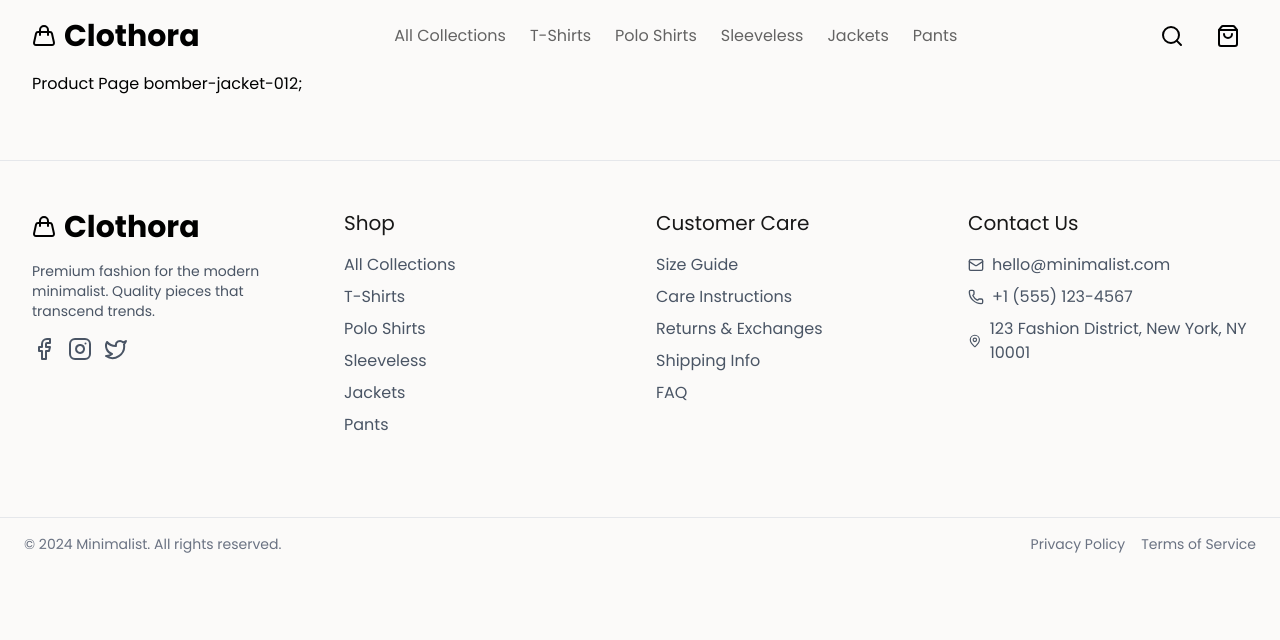
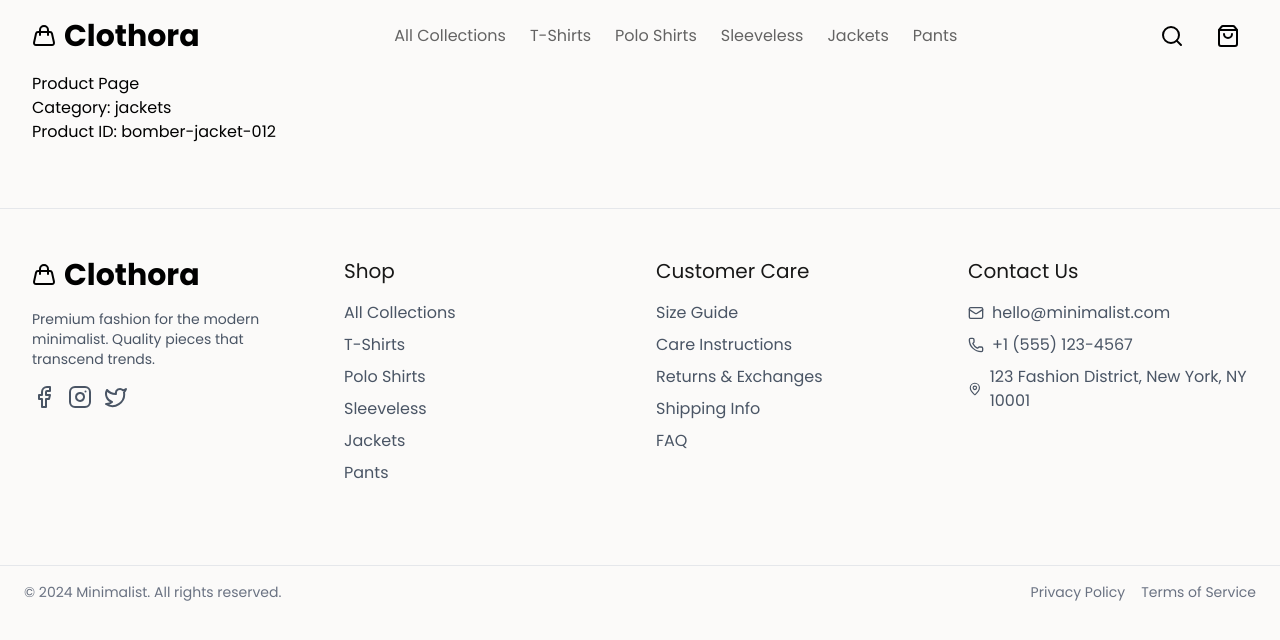
Before and after one commit to zidvsd/clothora, a Next.js app: page /collections/jackets/bomber-jacket-012 in a window 1280 px wide. Shown: the top 640 px of the page. Built offline with nearby package versions, Linux system fonts and the light colour scheme.

Commit message:
fixed vercel deployment

```diff
--- a/app/collections/[slug]/[productId]/page.tsx
+++ b/app/collections/[slug]/[productId]/page.tsx
@@ -1,9 +1,13 @@
-type Props = {
+export default function ProductPage({
+  params,
+}: {
   params: { slug: string; productId: string };
-};
-
-export default function ProductPage({ params }: Props) {
+}) {
   return (
-    <div className="custom-container">Product Page {params.productId};</div>
+    <div className="custom-container">
+      <h1>Product Page</h1>
+      <p>Category: {params.slug}</p>
+      <p>Product ID: {params.productId}</p>
+    </div>
   );
 }
```
